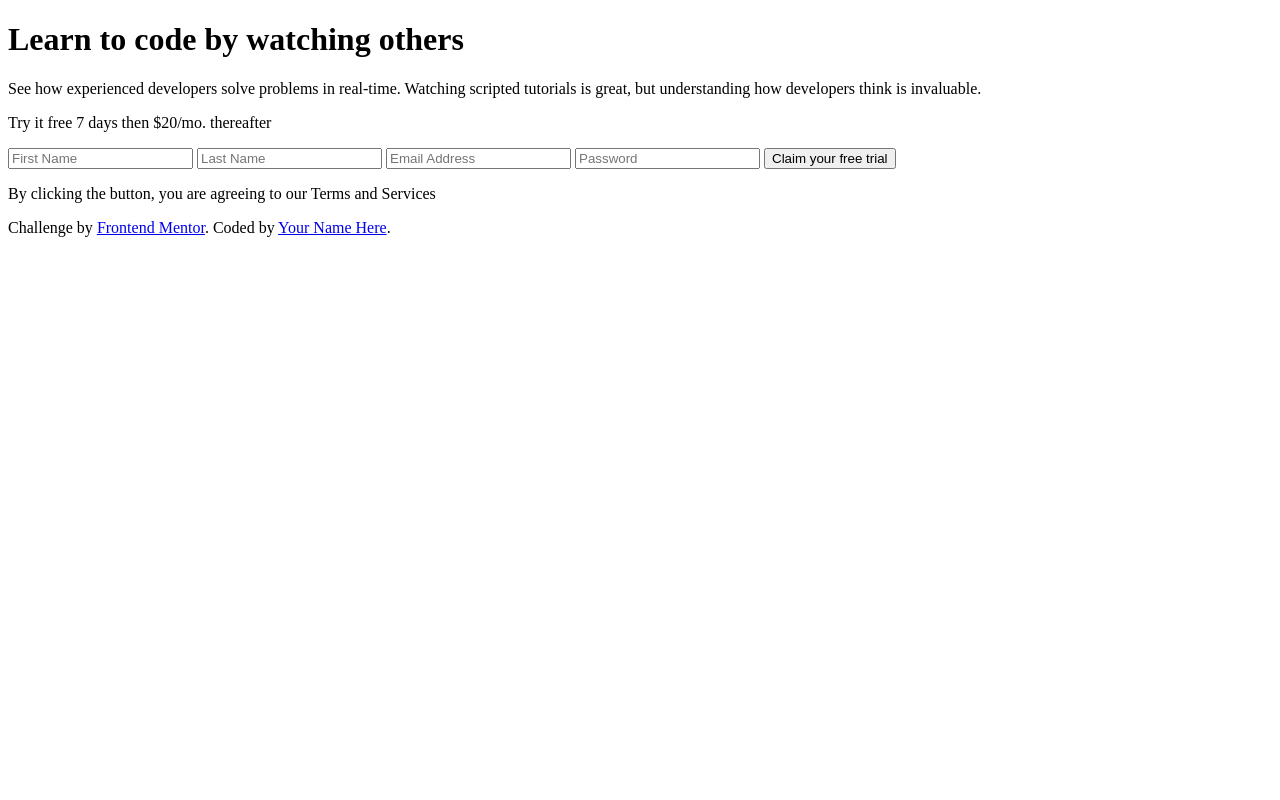
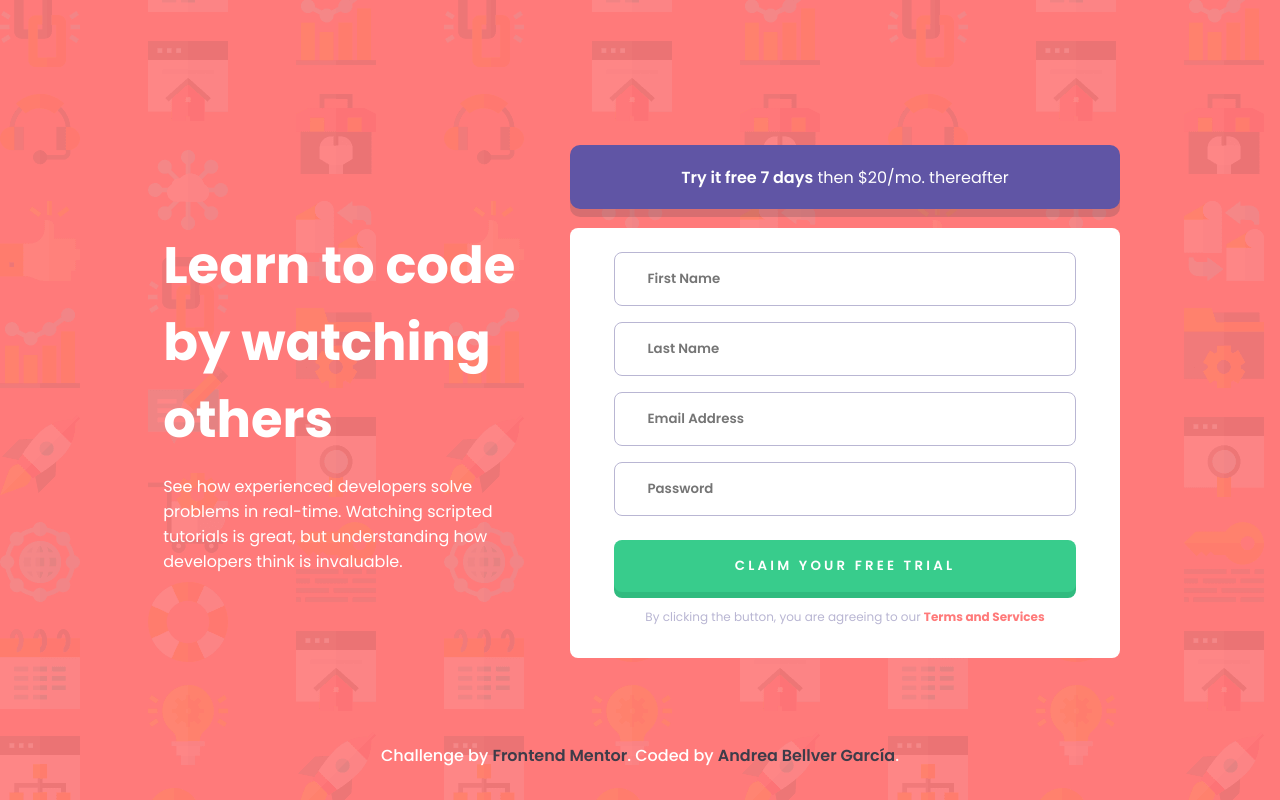
Before and after one commit to ponisworld/intro_component_with_signup, a plain HTML site: page index.html in a window 1280 px wide. Drawn offline with Linux system fonts and the light colour scheme.

Commit message:
Main design done

```diff
--- a/css/styles.css
+++ b/css/styles.css
@@ -0,0 +1,187 @@
+@import url('https://fonts.googleapis.com/css2?family=Poppins:wght@400;500;600;700&display=swap');
+
+
+/* GENERAL ASPECTS */
+:root {
+    font-size: 1rem;
+    --red: hsl(0, 100%, 74%);
+    --green: hsl(154, 59%, 51%);
+    --blue: hsl(248, 32%, 49%);
+    --dark-blue: hsl(249, 10%, 26%);
+    --grayish-blue: hsl(246, 25%, 77%);
+}
+
+* {
+    box-sizing: border-box;
+    font-family: 'Poppins', sans-serif;
+    margin: 0;
+    padding: 0;
+}
+
+html {
+    height: 100%;
+}
+
+body {
+    height: 100%;
+    max-width: 100%;
+    background-color: var(--red);
+    background-image: url(../img/bg-intro-mobile.png);
+    background-size: cover;
+    color: hsl(255, 100%, 100%);
+}
+
+.intro, div.explanation, button, form > p {
+    text-align: center;
+}
+
+/*
+    FONT-WEIGHTS & Extra margins
+*/
+
+h1 {
+    font-weight: 700;
+    margin: 1rem auto;
+}
+
+p {
+    font-weight: 500;
+}
+
+div > p {
+    font-weight: 400;
+}
+
+span.bold {
+    font-weight: 600;
+}
+
+input::placeholder {
+    font-weight: 600;
+}
+
+button {
+    font-weight: 600;
+    color: hsl(255, 100%, 100%);
+    background: var(--green);
+    border: none;
+    text-transform: uppercase;
+    letter-spacing: 0.2rem;
+}
+
+form > p {
+    color: var(--grayish-blue);
+    font-weight: 400;
+    font-size: 0.75rem;
+    width: 89%;
+    margin-bottom: 1rem;
+}
+
+form > p > a {
+    color: var(--red);
+    font-weight: 700;
+}
+
+/* MAIN DESIGN */
+.intro {
+    width: 85vw;
+    margin: 3rem auto;
+}
+
+div.explanation > p {
+    width: 85vw;
+    max-width: 550px;
+    margin: 1.2rem auto;
+    padding: 1.2rem 6rem;
+    border-radius: 10px;
+    box-shadow: 0px 8px 0px 0px hsla(249, 10%, 26%, 0.2);
+    background-color: var(--blue);
+}
+
+form {
+    background-color: hsl(255, 100%, 100%);
+    width: 85vw;
+    margin: 1.5rem auto;
+    padding: 1rem;
+    border-radius: 8px;
+    display: flex;
+    flex-direction: column;
+    align-items: center;
+    max-width: 550px;
+}
+
+input {
+    display: block;
+    width: 89%;
+    margin: 0.5rem auto;
+    padding: 1rem 2rem;
+    border-radius: 8px;
+    border: var(--grayish-blue) 1px solid;
+}
+input:focus {
+    border: var(--dark-blue) 1.5px solid;
+}
+
+button {
+    width: 89%;
+    margin: 1rem auto;
+    padding: 1rem;
+    border-radius: 8px;
+    box-shadow: 0px 6px 0px 0px hsl(154, 59%, 46%);
+}
+
+
+
+/* FOOTER */
+
+footer {
+    margin: 2rem auto;
+    text-align: center;
+}
+
+footer a {
+    font-weight: 600;
+    color: var(--dark-blue);
+    text-decoration: none;
+}
+
+footer a:hover {
+    color: var(--grayish-blue);
+}
+
+@media screen and (orientation: landscape) {
+    body {
+        display:flex;
+        justify-content: space-evenly;
+        align-items: center;
+        background-image: url(../img/bg-intro-desktop.png);
+    }
+
+    h1 {
+        font-size: 3.2rem;
+        text-align: left;
+        max-width: 500px;
+        margin: 1rem 0.2rem;
+    }
+
+    .intro p {
+        text-align: left;
+        max-width: 500px;
+        margin: 1rem 0.2rem;
+    }
+
+    footer {
+        position: absolute;
+        bottom: 0;
+    }
+
+    form, .explanation {
+        margin: 1rem;
+        margin-right: 10rem;
+    }
+
+    .intro {
+        margin-left: 10rem;
+        max-width: 500px;
+    }
+}
--- a/index.html
+++ b/index.html
@@ -22,7 +22,7 @@
   </div>
 
   <main>
-    <div class="explanation"><p>Try it free 7 days then $20/mo. thereafter</p></div>
+    <div class="explanation"><p><span class="bold">Try it free 7 days</span> then $20/mo. thereafter</p></div>
 
     <form action="">
       <input type="text" placeholder="First Name" name="firstName">
@@ -32,13 +32,13 @@
 
       <button type="submit">Claim your free trial</button>
 
-      <p>By clicking the button, you are agreeing to our <span class="red">Terms and Services</span></p>
+      <p>By clicking the button, you are agreeing to our <a class="red">Terms and Services</a></p>
     </form>
   </main>
   <footer>
     <p class="attribution">
       Challenge by <a href="https://www.frontendmentor.io?ref=challenge" target="_blank">Frontend Mentor</a>.
-      Coded by <a href="#">Your Name Here</a>.
+      Coded by <a href="#">Andrea Bellver García</a>.
     </p>
   </footer>
 </body>
```
